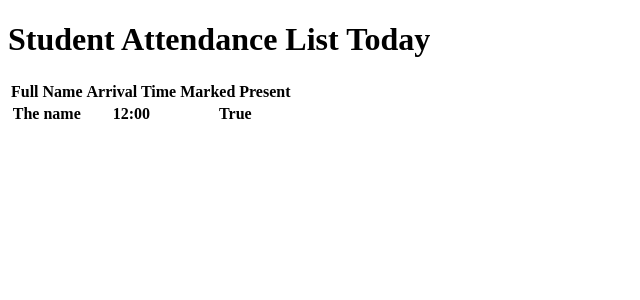
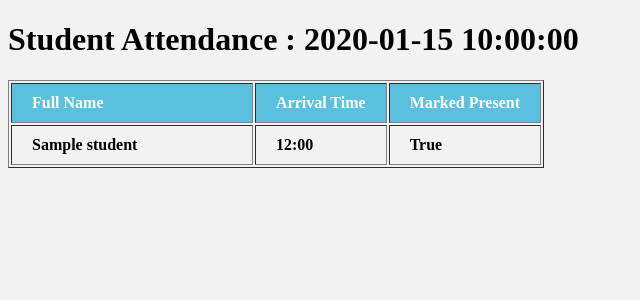
Before and after one commit to glenchiridza/attandance_comp_vision, a Flask app: template templates/home.html in a window 1280 px wide. Shown: the top 300 px of the page, without its empty margins (0-640 px from the left). Run offline with Flask 2, Linux system fonts and the light colour scheme; the template is opened without the code that fills it: most values are stand-ins (such as "Sample title", 1, 10 or a date in 2020); lists and menus that the app fills with data are empty.

Commit message:
grab names

```diff
--- a/flask_app.py
+++ b/flask_app.py
@@ -1,4 +1,5 @@
-from flask import Flask, render_template, make_response
+from flask import Flask, render_template, make_response, url_for
+from datetime import datetime
 
 DEBUG = True
 HOST = '127.0.0.1'
@@ -7,9 +8,25 @@
 app = Flask(__name__)
 
 
+def getStudents():
+    with open("students.csv", "r") as file:
+        contents = file.readlines()
+        students = []
+        for names in contents:
+            item = names.split(',')
+            students.append(item)
+            # print(students)
+    return students
+
+
 @app.route('/')
 def home():
-    return make_response("Hello there")
+    date = datetime.utcnow()
+    date_string = date.strftime('%d/%m/%Y')
+    students = getStudents()
+    # remove the Table data column Names in CSV file
+    del students[0]
+    return render_template('home.html', date=date_string, students=students)
 
 
 if __name__ == "__main__":
--- a/students.csv
+++ b/students.csv
@@ -1,5 +1,2 @@
 Name, Time
-
-Glen Chiridza , 13:52:35
-Wendy Chiridza , 13:53:53
-Glen Chiridza , 13:55:01
+Wendy Chiridza , 15:12:25
--- a/templates/home.html
+++ b/templates/home.html
@@ -3,22 +3,38 @@
 <head>
     <meta charset="UTF-8">
     <title>Attendance List</title>
+
+    <style>
+        .row {background:#5bc0de; color:#fff;}
+        th {padding:10px 20px 10px; text-align:left;}
+        #first{width:200px;}
+        body {background:#f2f2f2;}
+    </style>
 </head>
 <body>
-<h1>Student Attendance List Today</h1>
+<h1>Student Attendance : {{date}}</h1>
 
-<table>
+<table border="1">
+    <thead class="row">
     <tr>
-        <th>Full Name</th>
+        <th id="first">Full Name</th>
         <th>Arrival Time</th>
         <th>Marked Present</th>
     </tr>
+    </thead>
 
+    <tfoot>
+
+
+        {% for student in students %}
     <tr>
-        <th>The name</th>
-        <th>12:00</th>
-        <th>True</th>
+            <th>{{student}}</th>
+            <th>12:00</th>
+            <th>True</th>
     </tr>
+
+        {% endfor %}
+    </tfoot>
 </table>
 
 </body>
```
Also changed, not shown: attendance.py (+6 -4 lines).
